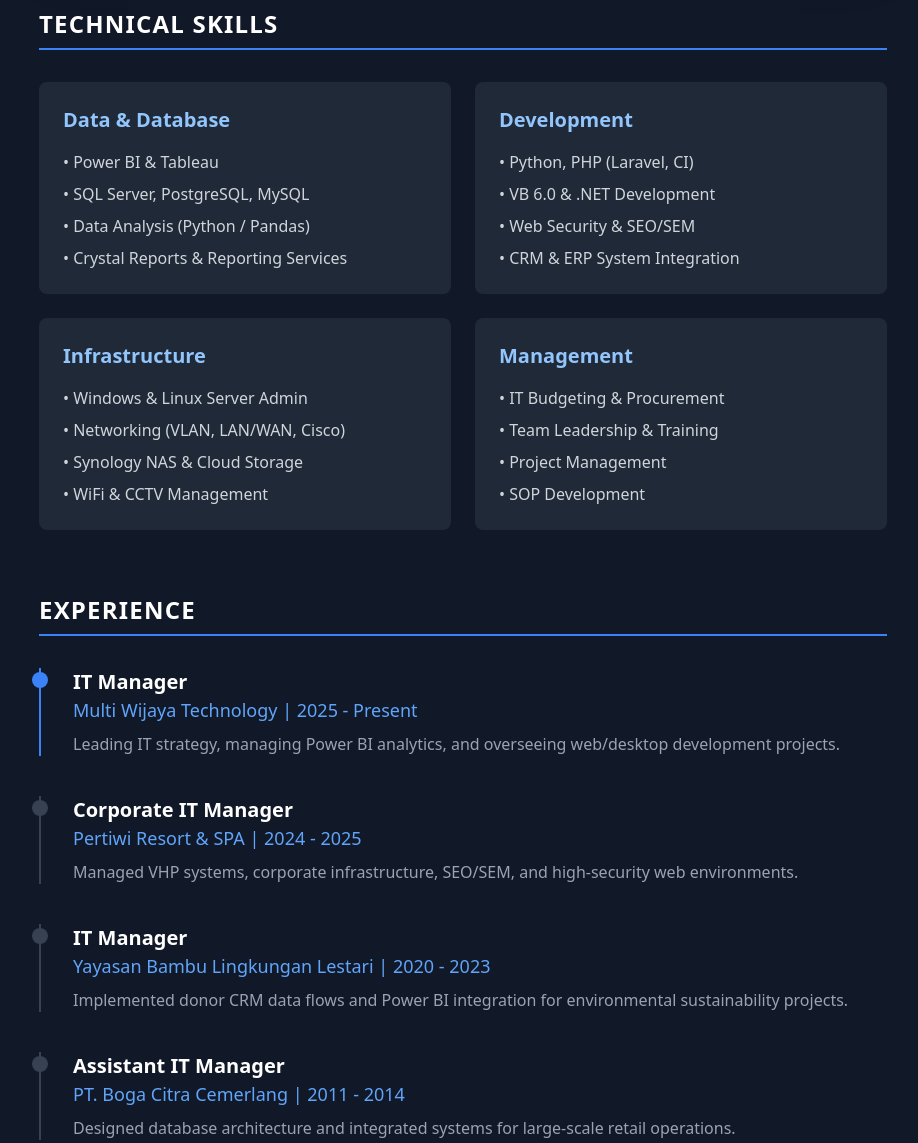
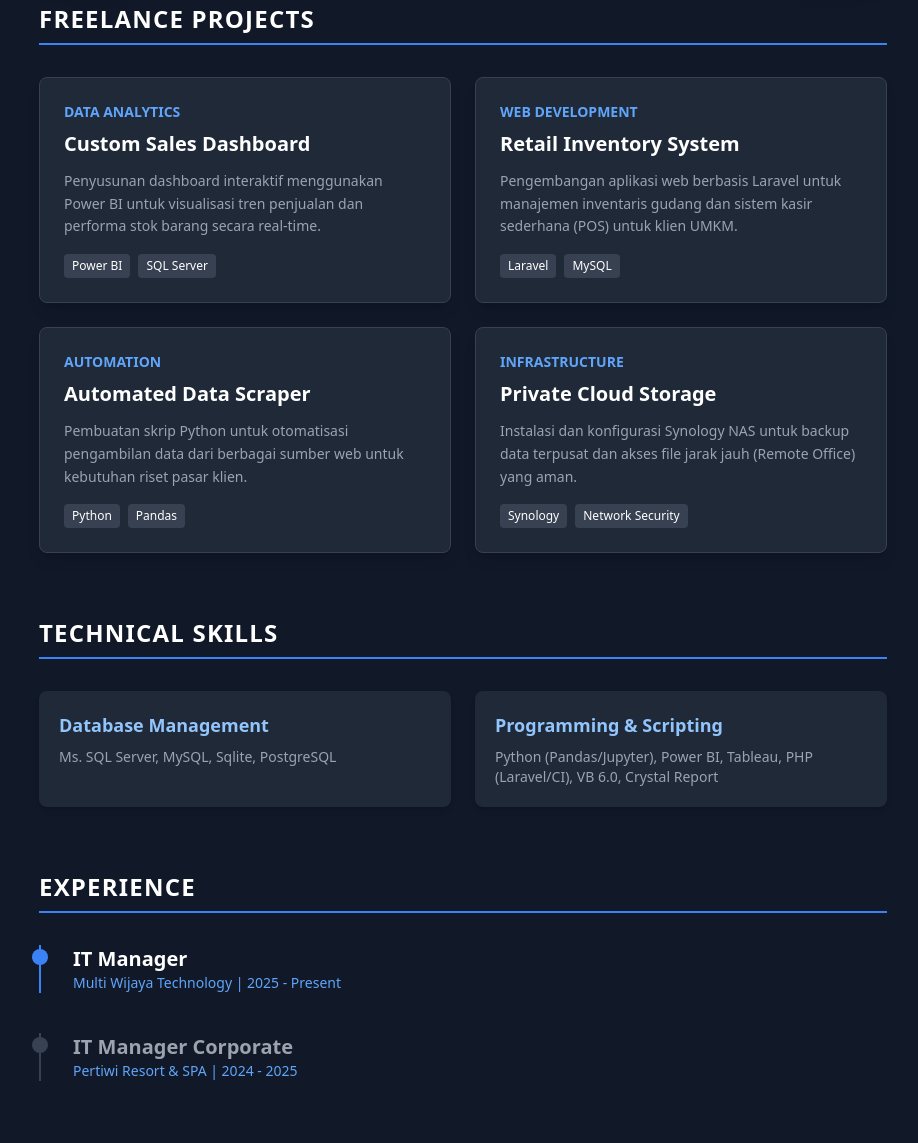
Before and after one commit to silayoga/portfolio-site, a plain HTML site: page index.html in a window 1280 px wide. Shown: the part 565-1708 px from the top of the page, without its empty margins (177-1095 px from the left). Drawn offline with nearby package versions, Linux system fonts and the light colour scheme.

Commit message:
Update index.html

```diff
--- a/index.html
+++ b/index.html
@@ -11,7 +11,7 @@
         <h1 class="text-5xl font-bold text-blue-400">Kadek Ngurah Silayoga</h1>
         <p class="mt-4 text-2xl text-gray-400">Senior IT Specialist & Data Analyst</p>
         <div class="mt-8">
-            <a href="CV-Kadek-Ngurah-Silayoga.pdf" target="_blank" class="bg-blue-600 hover:bg-blue-700 text-white font-bold py-3 px-8 rounded-full transition duration-300 shadow-lg">
+            <a href="CV-Kadek-Ngurah-Silayoga.pdf" target="_blank" class="bg-blue-600 hover:bg-blue-700 text-white font-bold py-3 px-8 rounded-full transition duration-300 shadow-lg inline-block">
                 Download CV (PDF)
             </a>
         </div>
@@ -21,50 +21,65 @@
         <section class="mb-16 bg-gray-800 p-8 rounded-xl shadow-2xl border-l-4 border-blue-500">
             <h2 class="text-2xl font-semibold mb-4 text-blue-400 uppercase tracking-wider">About Me</h2>
             <p class="text-gray-300 leading-relaxed text-lg">
-                Experienced IT Professional with over 15 years of expertise in system development, infrastructure management, and data analytics.
-                Proven track record in leading IT departments, optimizing workflows through Power BI, and managing complex network environments.
-                Based in Bali, Indonesia.
+                Expert IT Manager with 15+ years of experience in system development, infrastructure management, and data analytics. Specialist in Power BI, SQL Server, and full-stack development.
             </p>
         </section>
 
         <section class="mb-16">
+            <h2 class="text-2xl font-semibold mb-8 border-b-2 border-blue-500 pb-2 uppercase tracking-wider">Freelance Projects</h2>
+            <div class="grid grid-cols-1 md:grid-cols-2 gap-6">
+                <div class="bg-gray-800 p-6 rounded-lg border border-gray-700 hover:border-blue-500 transition duration-300 shadow-lg">
+                    <div class="text-blue-400 text-sm font-bold mb-2 uppercase">Data Analytics</div>
+                    <h3 class="text-xl font-bold mb-3">Custom Sales Dashboard</h3>
+                    <p class="text-gray-400 text-sm leading-relaxed">Penyusunan dashboard interaktif menggunakan Power BI untuk visualisasi tren penjualan dan performa stok barang secara real-time.</p>
+                    <div class="mt-4 flex gap-2">
+                        <span class="text-xs bg-gray-700 px-2 py-1 rounded">Power BI</span>
+                        <span class="text-xs bg-gray-700 px-2 py-1 rounded">SQL Server</span>
+                    </div>
+                </div>
+
+                <div class="bg-gray-800 p-6 rounded-lg border border-gray-700 hover:border-blue-500 transition duration-300 shadow-lg">
+                    <div class="text-blue-400 text-sm font-bold mb-2 uppercase">Web Development</div>
+                    <h3 class="text-xl font-bold mb-3">Retail Inventory System</h3>
+                    <p class="text-gray-400 text-sm leading-relaxed">Pengembangan aplikasi web berbasis Laravel untuk manajemen inventaris gudang dan sistem kasir sederhana (POS) untuk klien UMKM.</p>
+                    <div class="mt-4 flex gap-2">
+                        <span class="text-xs bg-gray-700 px-2 py-1 rounded">Laravel</span>
+                        <span class="text-xs bg-gray-700 px-2 py-1 rounded">MySQL</span>
+                    </div>
+                </div>
+
+                <div class="bg-gray-800 p-6 rounded-lg border border-gray-700 hover:border-blue-500 transition duration-300 shadow-lg">
+                    <div class="text-blue-400 text-sm font-bold mb-2 uppercase">Automation</div>
+                    <h3 class="text-xl font-bold mb-3">Automated Data Scraper</h3>
+                    <p class="text-gray-400 text-sm leading-relaxed">Pembuatan skrip Python untuk otomatisasi pengambilan data dari berbagai sumber web untuk kebutuhan riset pasar klien.</p>
+                    <div class="mt-4 flex gap-2">
+                        <span class="text-xs bg-gray-700 px-2 py-1 rounded">Python</span>
+                        <span class="text-xs bg-gray-700 px-2 py-1 rounded">Pandas</span>
+                    </div>
+                </div>
+
+                <div class="bg-gray-800 p-6 rounded-lg border border-gray-700 hover:border-blue-500 transition duration-300 shadow-lg">
+                    <div class="text-blue-400 text-sm font-bold mb-2 uppercase">Infrastructure</div>
+                    <h3 class="text-xl font-bold mb-3">Private Cloud Storage</h3>
+                    <p class="text-gray-400 text-sm leading-relaxed">Instalasi dan konfigurasi Synology NAS untuk backup data terpusat dan akses file jarak jauh (Remote Office) yang aman.</p>
+                    <div class="mt-4 flex gap-2">
+                        <span class="text-xs bg-gray-700 px-2 py-1 rounded">Synology</span>
+                        <span class="text-xs bg-gray-700 px-2 py-1 rounded">Network Security</span>
+                    </div>
+                </div>
+            </div>
+        </section>
+
+        <section class="mb-16">
             <h2 class="text-2xl font-semibold mb-8 border-b-2 border-blue-500 pb-2 uppercase tracking-wider">Technical Skills</h2>
-            <div class="grid grid-cols-1 md:grid-cols-2 gap-6">
-                <div class="bg-gray-800 p-6 rounded-lg">
-                    <h3 class="font-bold text-blue-300 mb-4 text-xl">Data & Database</h3>
-                    <ul class="space-y-2 text-gray-300">
-                        <li>• Power BI & Tableau</li>
-                        <li>• SQL Server, PostgreSQL, MySQL</li>
-                        <li>• Data Analysis (Python / Pandas)</li>
-                        <li>• Crystal Reports & Reporting Services</li>
-                    </ul>
+            <div class="grid grid-cols-1 md:grid-cols-2 gap-6 text-gray-400 text-sm">
+                <div class="bg-gray-800 p-5 rounded-lg shadow-md">
+                    <h3 class="font-bold text-blue-300 mb-2 text-lg">Database Management</h3>
+                    <p>Ms. SQL Server, MySQL, Sqlite, PostgreSQL</p>
                 </div>
-                <div class="bg-gray-800 p-6 rounded-lg">
-                    <h3 class="font-bold text-blue-300 mb-4 text-xl">Development</h3>
-                    <ul class="space-y-2 text-gray-300">
-                        <li>• Python, PHP (Laravel, CI)</li>
-                        <li>• VB 6.0 & .NET Development</li>
-                        <li>• Web Security & SEO/SEM</li>
-                        <li>• CRM & ERP System Integration</li>
-                    </ul>
-                </div>
-                <div class="bg-gray-800 p-6 rounded-lg">
-                    <h3 class="font-bold text-blue-300 mb-4 text-xl">Infrastructure</h3>
-                    <ul class="space-y-2 text-gray-300">
-                        <li>• Windows & Linux Server Admin</li>
-                        <li>• Networking (VLAN, LAN/WAN, Cisco)</li>
-                        <li>• Synology NAS & Cloud Storage</li>
-                        <li>• WiFi & CCTV Management</li>
-                    </ul>
-                </div>
-                <div class="bg-gray-800 p-6 rounded-lg">
-                    <h3 class="font-bold text-blue-300 mb-4 text-xl">Management</h3>
-                    <ul class="space-y-2 text-gray-300">
-                        <li>• IT Budgeting & Procurement</li>
-                        <li>• Team Leadership & Training</li>
-                        <li>• Project Management</li>
-                        <li>• SOP Development</li>
-                    </ul>
+                <div class="bg-gray-800 p-5 rounded-lg shadow-md">
+                    <h3 class="font-bold text-blue-300 mb-2 text-lg">Programming & Scripting</h3>
+                    <p>Python (Pandas/Jupyter), Power BI, Tableau, PHP (Laravel/CI), VB 6.0, Crystal Report</p>
                 </div>
             </div>
         </section>
@@ -74,30 +89,13 @@
             <div class="space-y-10">
                 <div class="relative pl-8 border-l-2 border-blue-500">
                     <div class="absolute w-4 h-4 bg-blue-500 rounded-full -left-[9px] top-1"></div>
-                    <h3 class="text-xl font-bold text-white">IT Manager</h3>
-                    <p class="text-blue-400 font-medium text-lg">Multi Wijaya Technology | 2025 - Present</p>
-                    <p class="text-gray-400 mt-2">Leading IT strategy, managing Power BI analytics, and overseeing web/desktop development projects.</p>
+                    <h3 class="text-xl font-bold">IT Manager</h3>
+                    <p class="text-blue-400 font-medium text-sm">Multi Wijaya Technology | 2025 - Present</p>
                 </div>
-
-                <div class="relative pl-8 border-l-2 border-gray-700">
+                <div class="relative pl-8 border-l-2 border-gray-700 text-gray-400">
                     <div class="absolute w-4 h-4 bg-gray-700 rounded-full -left-[9px] top-1"></div>
-                    <h3 class="text-xl font-bold text-white">Corporate IT Manager</h3>
-                    <p class="text-blue-400 font-medium text-lg">Pertiwi Resort & SPA | 2024 - 2025</p>
-                    <p class="text-gray-400 mt-2">Managed VHP systems, corporate infrastructure, SEO/SEM, and high-security web environments.</p>
-                </div>
-
-                <div class="relative pl-8 border-l-2 border-gray-700">
-                    <div class="absolute w-4 h-4 bg-gray-700 rounded-full -left-[9px] top-1"></div>
-                    <h3 class="text-xl font-bold text-white">IT Manager</h3>
-                    <p class="text-blue-400 font-medium text-lg">Yayasan Bambu Lingkungan Lestari | 2020 - 2023</p>
-                    <p class="text-gray-400 mt-2">Implemented donor CRM data flows and Power BI integration for environmental sustainability projects.</p>
-                </div>
-
-                <div class="relative pl-8 border-l-2 border-gray-700">
-                    <div class="absolute w-4 h-4 bg-gray-700 rounded-full -left-[9px] top-1"></div>
-                    <h3 class="text-xl font-bold text-white">Assistant IT Manager</h3>
-                    <p class="text-blue-400 font-medium text-lg">PT. Boga Citra Cemerlang | 2011 - 2014</p>
-                    <p class="text-gray-400 mt-2">Designed database architecture and integrated systems for large-scale retail operations.</p>
+                    <h3 class="text-xl font-bold">IT Manager Corporate</h3>
+                    <p class="text-blue-400 font-medium text-sm">Pertiwi Resort & SPA | 2024 - 2025</p>
                 </div>
             </div>
         </section>
@@ -105,7 +103,7 @@
         <footer class="text-center py-10 border-t border-gray-700">
             <p class="text-gray-500 mb-4 text-lg">Connect with me:</p>
             <p class="text-blue-400 font-mono text-lg">
-                <a href="mailto:sila.yoga78@gmail.com" class="hover:underline">sila.yoga78@gmail.com</a>
+                <a href="mailto:sila.yoga78@gmail.com" target="_blank" class="hover:underline">sila.yoga78@gmail.com</a>
                 <span class="mx-3 text-gray-600">|</span>
                 <a href="https://wa.me/6281236309127" target="_blank" class="hover:underline">+62 812 3630 9127</a>
             </p>
```
